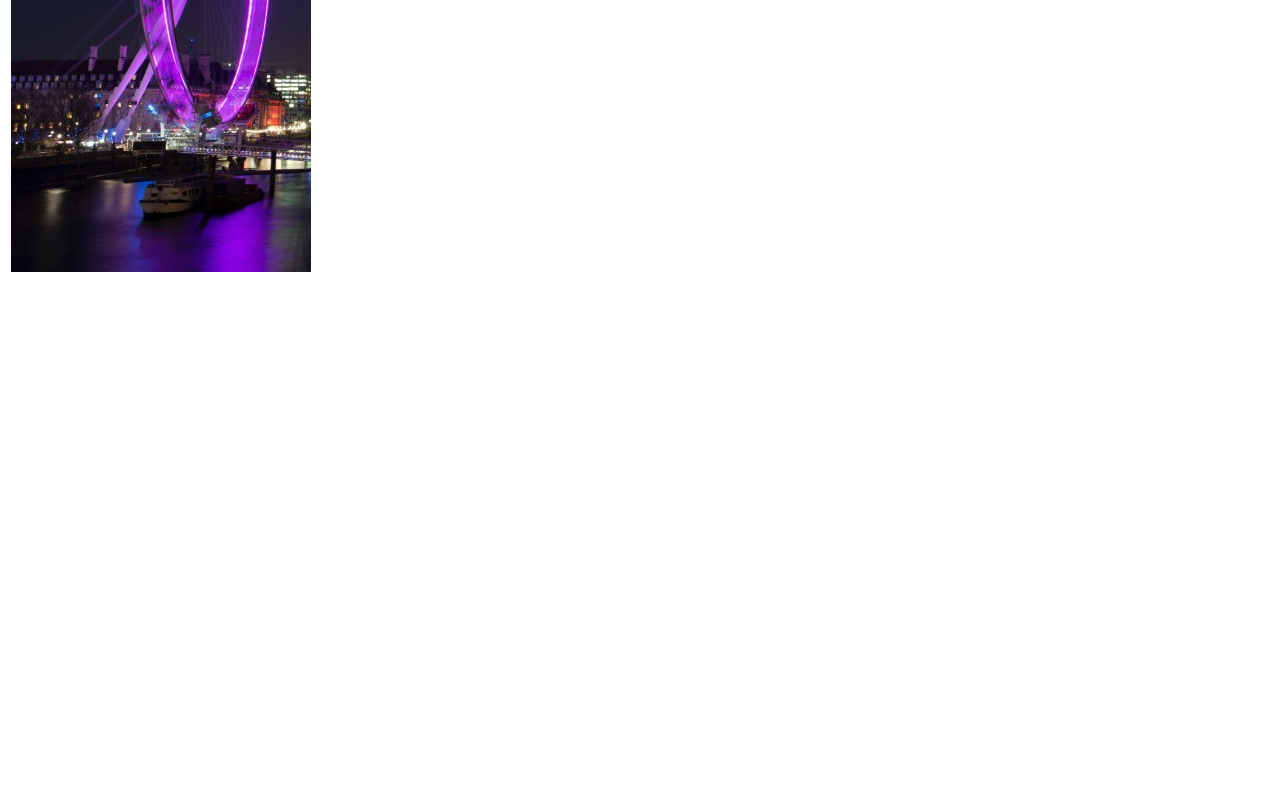
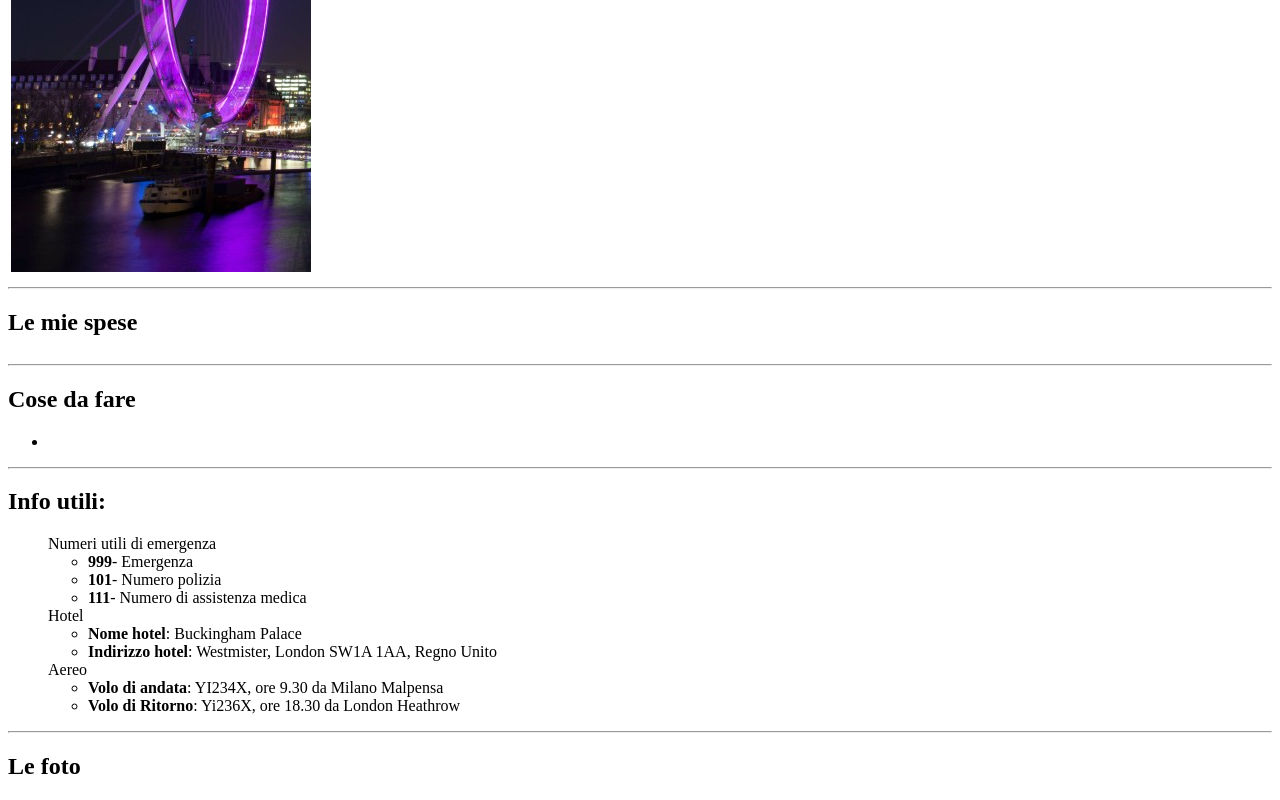
Before and after one commit to SilvioGiacomelli/html-london-trip, a plain HTML site: page index.html in a window 1280 px wide. Shown: the part 411-1211 px from the top of the page. Before the commit the page ends 800 px from the top, so only its background shows below. Drawn offline with Linux system fonts and the light colour scheme; files whose address does not match are found by name.

Commit message:
2 Testo finito mancano le immagini

```diff
--- a/index.html
+++ b/index.html
@@ -5,12 +5,59 @@
   <meta name="viewport" content="width=device-width, initial-scale=1.0">
   <title>Viaggio a Londra</title>
 </head>
+
 <body>
+
+  <!-- Il mio viaggio a londra -->
+
   <h1>Il mio Viaggio a Londra</h1>
   <table>
     <tr>
       <td><img src="left.jpg" alt=""></td>
     </tr>
   </table>
+
+  <!-- Le mie spese -->
+
+  <hr>
+  <h2>Le mie spese</h2>
+  <table>
+  </table>
+
+  <!-- Cose da fare -->
+
+  <hr>
+  <h2>Cose da fare</h2>
+  <ul>
+    <li></li>
+  </ul>
+
+  <!-- Info utili -->
+
+  <hr>
+  <h2>Info utili:</h2>
+  <ol>
+    Numeri utili di emergenza
+    <ul>
+      <li><strong>999</strong>- Emergenza</li>
+      <li><strong>101</strong>- Numero polizia</li>
+      <li><strong>111</strong>- Numero di assistenza medica</li>
+    </ul>
+    Hotel
+    <ul>
+      <li><strong>Nome hotel</strong>: Buckingham Palace</li>
+      <li><strong>Indirizzo hotel</strong>: Westmister, London SW1A 1AA, Regno Unito</li>
+    </ul>
+    Aereo
+    <ul>
+      <li><strong>Volo di andata</strong>: YI234X, ore 9.30 da Milano Malpensa</li>
+      <li><strong>Volo di Ritorno</strong>: Yi236X, ore 18.30 da London Heathrow</li>
+    </ul>
+  </ol>
+
+  <!-- Le foto -->
+
+  <hr>
+  <h2>Le foto</h2>
 </body>
 </html>
```
